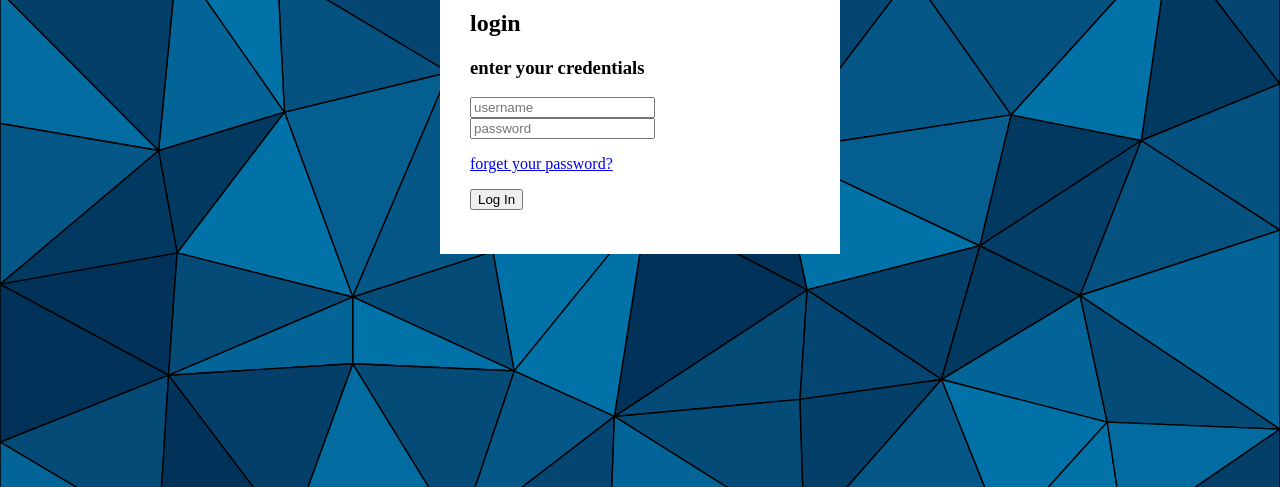
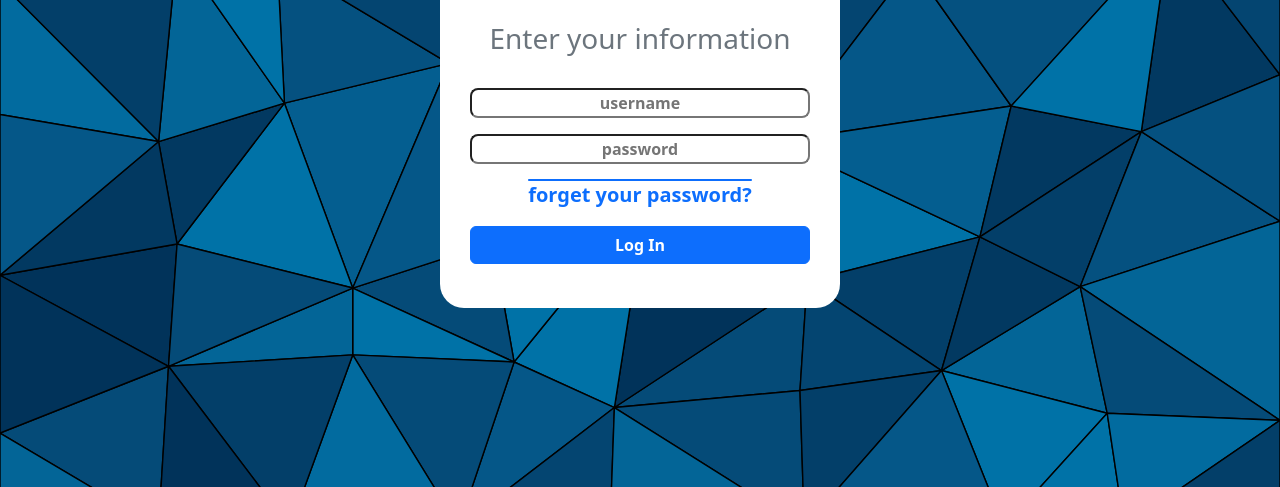
Before and after one commit to KasraZhr/Login-Page, a plain HTML site: page index.html in a window 1280 px wide. Shown: the part 313-800 px from the top of the page. Drawn offline with nearby package versions, Linux system fonts and the light colour scheme.

Commit message:
The style of form has been done

```diff
--- a/css/index.css
+++ b/css/index.css
@@ -15,12 +15,30 @@ body{
     background-image: url(/img/low-poly-grid-haikei\ \(1\).svg);
     background-repeat: no-repeat;
     background-size: cover;
-    animation: move 6s infinite alternate-reverse linear;
+    animation: move 2s infinite alternate-reverse linear;
 }
 .login-card{
     width: 100%;
     background-color: #ffffff;
     padding: 70px 30px 44px;
+}
+.login-card{
+    width: 100%;
+    padding: 70px 30px 44px;
+    border-radius: 24px;
+    background: #ffffff;
+    text-align: center;
+}
+.title, #reset-a-tag {
+    text-decoration: overline;
+}
+#reset-a-tag #reset{
+    font-weight: 600;
+}
+input{
+    text-align: center ;
+    border-radius: 8px;
+    font-weight: 600;
 }
 @media (width >=500px){
     .login-card{
--- a/index.html
+++ b/index.html
@@ -1,25 +1,39 @@
 <!DOCTYPE html>
 <html lang="en">
   <head>
-    <meta charset="UTF-8">
-    <meta http-equiv="X-UA-Compatible" content="IE=edge">
-    <meta name="viewport" content="width=device-width, initial-scale=1.0">
-    <link rel="stylesheet" type="text/css" href="css/index.css">
+    <meta charset="UTF-8" />
+    <meta http-equiv="X-UA-Compatible" content="IE=edge" />
+    <meta name="viewport" content="width=device-width, initial-scale=1.0" />
+    <!-- Cascading stylesheet  -->
+    <link rel="stylesheet" type="text/css" href="css/index.css" />
     <title>log-in page</title>
+    <!-- Cascading stylesheet Bootstrap -->
+    <link
+      href="https://cdn.jsdelivr.net/npm/bootstrap@5.2.3/dist/css/bootstrap.min.css"
+      rel="stylesheet"
+      integrity="sha384-rbsA2VBKQhggwzxH7pPCaAqO46MgnOM80zW1RWuH61DGLwZJEdK2Kadq2F9CUG65"
+      crossorigin="anonymous"
+    />
   </head>
   <body>
     <div class="login-card">
-        <h2>login</h2>
-        <h3>enter your credentials</h3>
+      <h2 class="title py-2">login</h2>
+      <h3 class="py-4 text-muted">Enter your information</h3>
       <form class="login-form">
-            <input type="text" placeholder="username" >
-            <input type="password" placeholder="password">
-            <a href="#">
-                <p>forget your password?</p>
+        <input type="text" placeholder="username" class="w-100" />
+        <input type="password" placeholder="password" class="my-3 w-100" />
+        <a href="#" id="reset-a-tag">
+          <p class="lead text-primary" id="reset">forget your password?</p>
         </a>
-            <button>Log In</button>
+        <button class="btn btn-primary text-white fw-bold w-100" id="btn">Log In</button>
       </form>
+    </div>
 
-    </div>
+    <!-- Bootstrap JS -->
+    <script
+      src="https://cdn.jsdelivr.net/npm/bootstrap@5.2.3/dist/js/bootstrap.bundle.min.js"
+      integrity="sha384-kenU1KFdBIe4zVF0s0G1M5b4hcpxyD9F7jL+jjXkk+Q2h455rYXK/7HAuoJl+0I4"
+      crossorigin="anonymous"
+    ></script>
   </body>
 </html>
```
Lines whose indentation alone changed are shown as unchanged.
